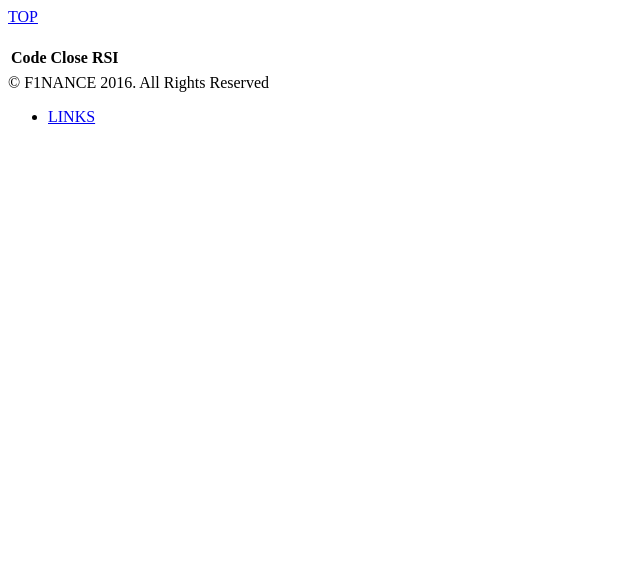
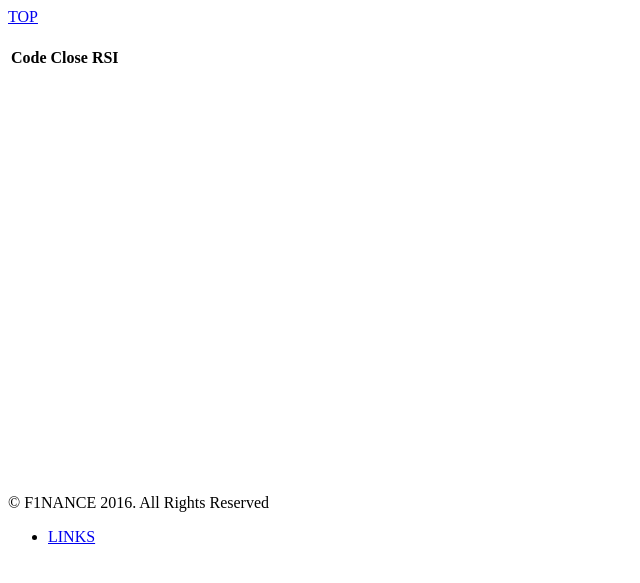
Before and after one commit to her0e1c1/pystock, a Flask app: template stock/server/templates/company.html in a window 1280 px wide. Shown: the top 583 px of the page, without its empty margins (0-640 px from the left). Run offline with Flask 2, Linux system fonts and the light colour scheme; the template is opened without the code that fills it, so the values that code supplies are empty; parts of the project's set-up code (start-up, migrations or seed data) failed here and were passed over.

Commit message:
set stype to container

```diff
--- a/stock/server/templates/company.html
+++ b/stock/server/templates/company.html
@@ -15,8 +15,7 @@
       <td>{{ company.search_field.closing_rsi_14 }}</td>
     </tr>
   </table>
-  <div id="container"></div>
-  <div id="percentages"></div>
+  <div id="container" style="min-width: 740px; height: 420px; margin: 0 auto"></div>
   <script type="text/javascript">
     $(function(){
         $.getJSON('/api/{{ company.id }}', function (data) {
```
